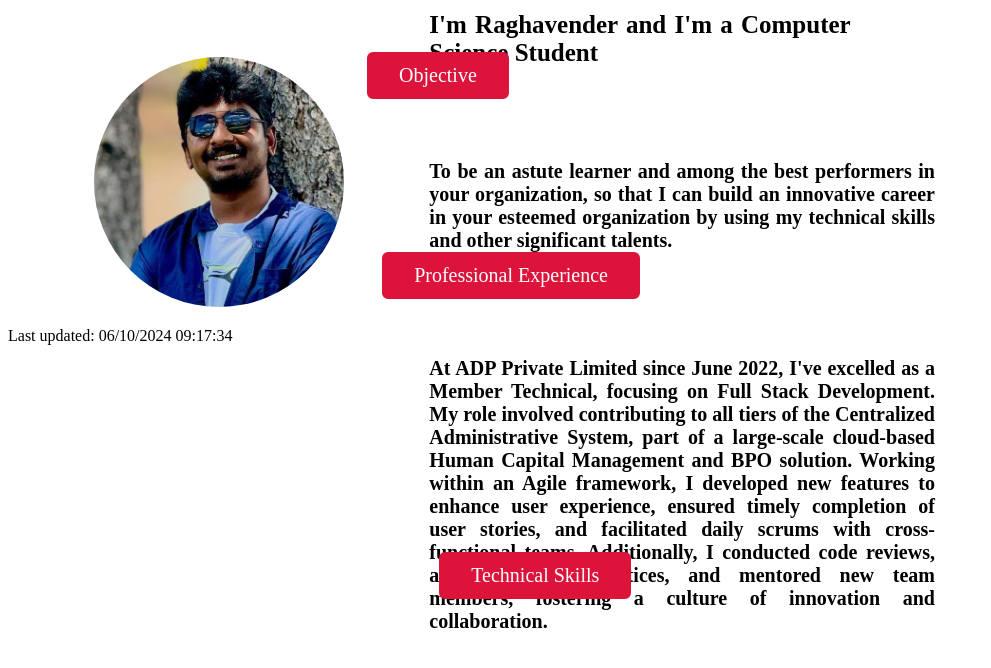
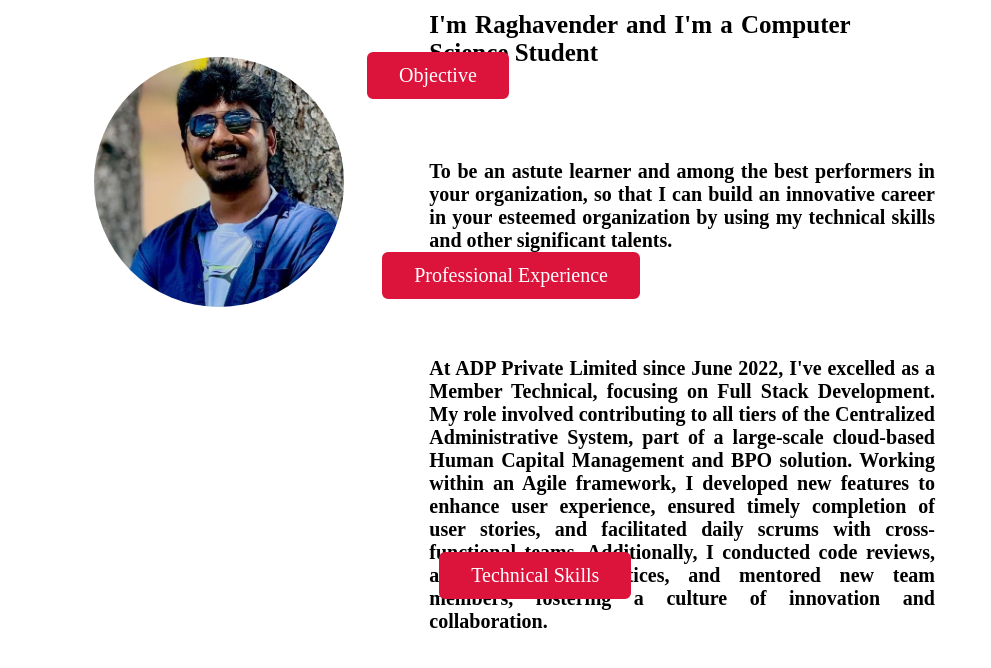
Before and after one commit to ARaghavender/ITC505, a plain HTML site: page lab-2/index.html in a window 1280 px wide. Shown: the part 101-769 px from the top of the page, without its empty margins (0-991 px from the left). Drawn offline with Linux system fonts and the light colour scheme.

Commit message:
Update index.html

```diff
--- a/lab-2/index.html
+++ b/lab-2/index.html
@@ -98,7 +98,7 @@
         </div>
     </section>
       <footer>
-        <p>Last updated:
+        <p style="position: absolute;bottom:-120%;">Last updated:
             <span id="lastModified"></span>
         </p>
     </footer>
```
